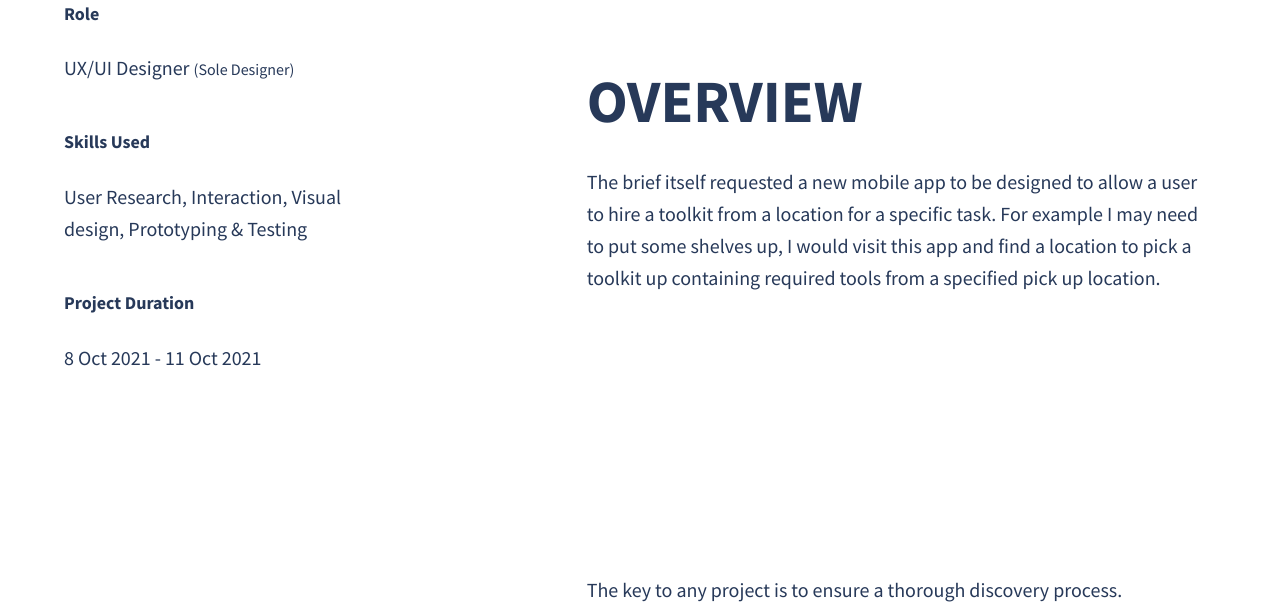
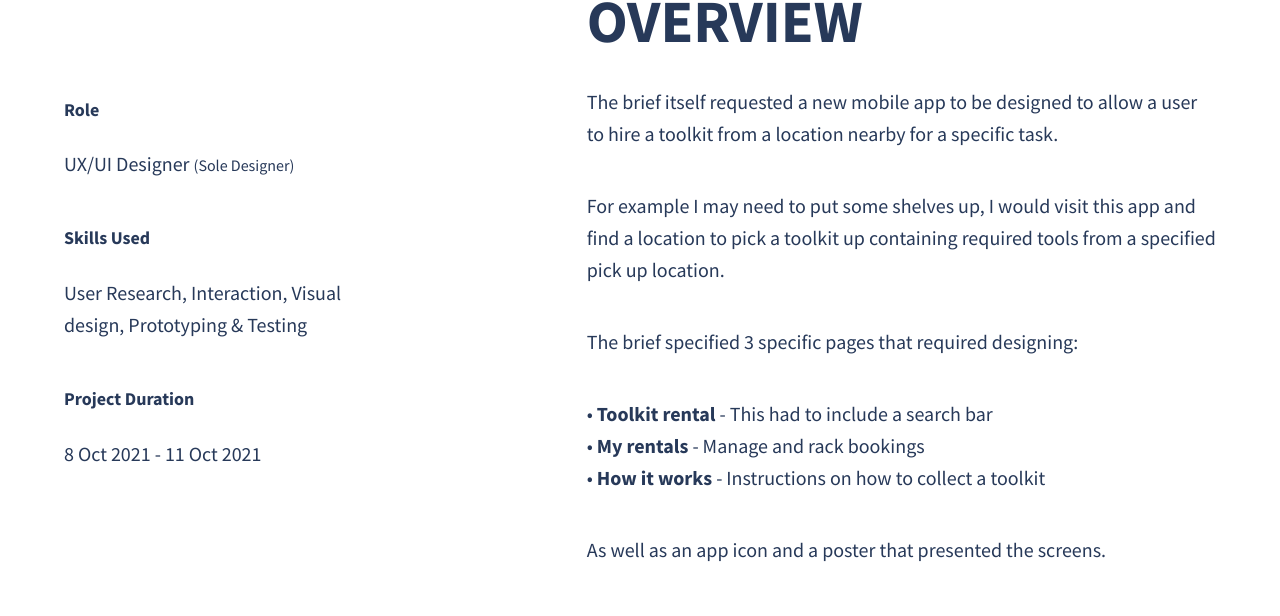
Before and after one commit to tomatronic/portfolio, a Next.js app: page /work/designflows in a window 1280 px wide. Shown: the part 1694-2310 px from the top of the page. Built offline with nearby package versions, Linux system fonts and the light colour scheme.

Commit message:
Mon - Minor case study copy updates

```diff
--- a/pages/work/css/caseStudy.module.css
+++ b/pages/work/css/caseStudy.module.css
@@ -27,6 +27,12 @@
     display: flex;
     background-color: #916DF9;
     width: 100%;
+  }
+
+  .csIntroBannerDesignFlows {
+      display: flex;
+      background-color: #264654;
+      width: 100%;
   }
 
   .csIntroduction {
--- a/pages/work/designflows.js
+++ b/pages/work/designflows.js
@@ -7,7 +7,7 @@ function caseStudy() {
     return (
         <>
             <NavBar />
-            <div className={styles.csIntroBanner}>
+            <div className={styles.csIntroBannerDesignFlows}>
                 <div className="mainContainer">
                     <div className="row">
                         <div className="nopad-column">
@@ -60,7 +60,13 @@ function caseStudy() {
                     </div>
                     <div className="double-column">
                         <div className="display">Overview</div>
-                        <p>The brief itself requested a new mobile app to be designed to allow a user to hire a toolkit from a location for a specific task. For example I may need to put some shelves up, I would visit this app and find a location to pick a toolkit up containing required tools from a specified pick up location.</p>
+                        <p>The brief itself requested a new mobile app to be designed to allow a user to hire a toolkit from a location nearby for a specific task.</p>
+                        <p>For example I may need to put some shelves up, I would visit this app and find a location to pick a toolkit up containing required tools from a specified pick up location.</p>
+                        <p>The brief specified 3 specific pages that required designing:</p>
+                        <p>&bull; <b>Toolkit rental</b> - This had to include a search bar<br/>
+                        &bull; <b>My rentals</b> - Manage and rack bookings<br/>
+                        &bull; <b>How it works</b> - Instructions on how to collect a toolkit</p>
+                        <p>As well as an app icon and a poster that presented the screens.</p>
                     </div>
                 </div>
                 </div>
```
